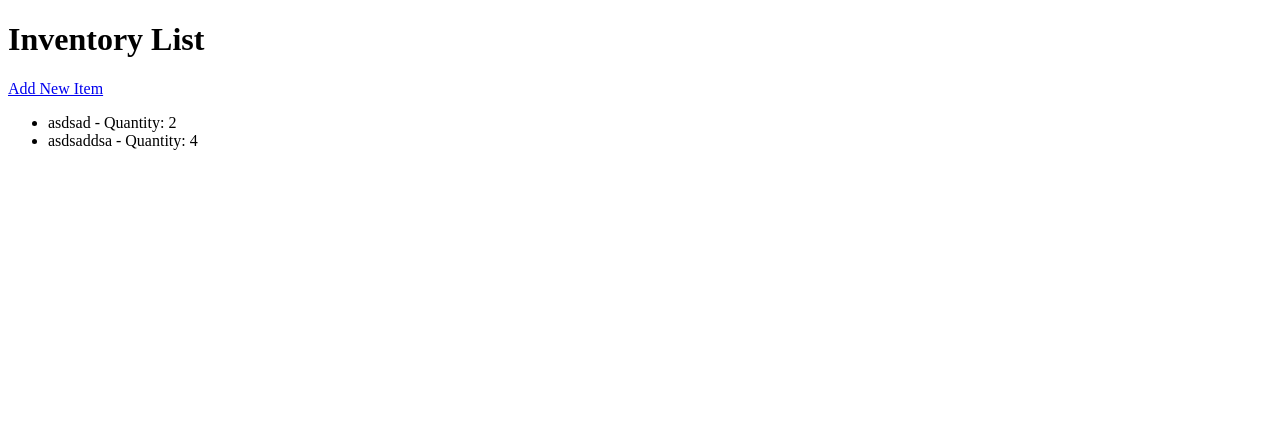
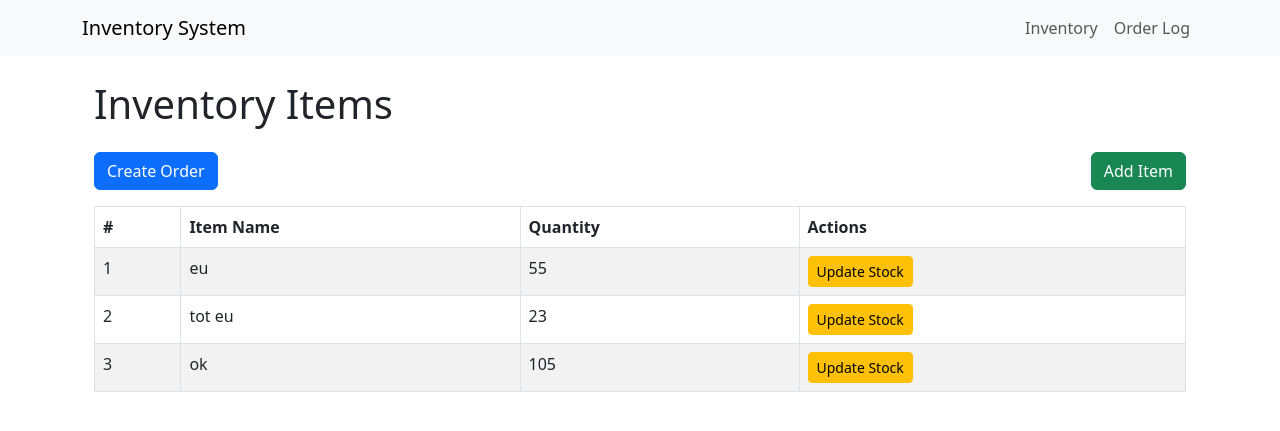
Before and after one commit to Andrei2313/django-inventory, a Django app: page /inventory/ in a window 1280 px wide. Shown: the top 431 px of the page. Run offline with Django 5.2, Linux system fonts and the light colour scheme; data comes from the database, SQL or seed files in the repository.

Commit message:
gui update 2

```diff
--- a/DjangoProject/settings.py
+++ b/DjangoProject/settings.py
@@ -56,7 +56,7 @@ ROOT_URLCONF = 'DjangoProject.urls'
 TEMPLATES = [
     {
         'BACKEND': 'django.template.backends.django.DjangoTemplates',
-        'DIRS': [],  # Keep empty unless you have custom global template folders
+        'DIRS': [],  # Ensure this points to any custom directories if needed
         'APP_DIRS': True,
         'OPTIONS': {
             'context_processors': [
@@ -68,6 +68,7 @@ TEMPLATES = [
         },
     },
 ]
+
 
 
 WSGI_APPLICATION = 'DjangoProject.wsgi.application'
--- a/inventory/models.py
+++ b/inventory/models.py
@@ -1,12 +1,39 @@
 from django.db import models
+from django.db.models import F
 
-class InventoryItem(models.Model):
+class Item(models.Model):
     name = models.CharField(max_length=100)
-    quantity = models.IntegerField()
-    description = models.TextField(blank=True, null=True)
-    last_updated = models.DateTimeField(auto_now=True)
+    quantity = models.PositiveIntegerField(default=0)
 
-class Notification(models.Model):
-    item = models.ForeignKey(InventoryItem, on_delete=models.CASCADE)
-    message = models.TextField()
+    def __str__(self):
+        return self.name
+
+    def is_low_stock(self):
+        # Resolve the value of quantity before comparing
+        item = Item.objects.get(pk=self.pk)
+        return item.quantity < 15
+
+
+
+class Order(models.Model):
+    item = models.ForeignKey(Item, on_delete=models.CASCADE, related_name='orders')
+    quantity = models.PositiveIntegerField()
     created_at = models.DateTimeField(auto_now_add=True)
+
+    def save(self, *args, **kwargs):
+        # Check if there is enough stock
+        if self.item.quantity < self.quantity:
+            raise ValueError("Not enough stock to fulfill the order.")
+
+        # Deduct the stock
+        self.item.quantity = F('quantity') - self.quantity
+        self.item.save()
+
+        # Check for low stock
+        if self.item.is_low_stock():
+            print(f"Alert: Stock for '{self.item.name}' is below 15!")
+
+        super().save(*args, **kwargs)
+
+    def __str__(self):
+        return f"Order of {self.quantity} {self.item.name}(s)"
--- a/inventory/templates/base.html
+++ b/inventory/templates/base.html
@@ -3,11 +3,31 @@
 <head>
     <meta charset="UTF-8">
     <meta name="viewport" content="width=device-width, initial-scale=1.0">
-    <title>Inventory Manager</title>
+    <title>Inventory System</title>
     <!-- Bootstrap CSS -->
     <link href="https://cdn.jsdelivr.net/npm/bootstrap@5.3.0/dist/css/bootstrap.min.css" rel="stylesheet">
 </head>
 <body>
-    {% block content %}{% endblock %}
+    <nav class="navbar navbar-expand-lg navbar-light bg-light">
+        <div class="container">
+            <a class="navbar-brand" href="/">Inventory System</a>
+            <div class="collapse navbar-collapse">
+                <ul class="navbar-nav ms-auto">
+                    <li class="nav-item">
+                        <a class="nav-link" href="{% url 'inventory_list' %}">Inventory</a>
+                    </li>
+                    <li class="nav-item">
+                        <a class="nav-link" href="{% url 'order_log' %}">Order Log</a>
+                    </li>
+                </ul>
+            </div>
+        </div>
+    </nav>
+    <div class="container my-4">
+        {% block content %}
+        {% endblock %}
+    </div>
+    <!-- Bootstrap JS -->
+    <script src="https://cdn.jsdelivr.net/npm/bootstrap@5.3.0/dist/js/bootstrap.bundle.min.js"></script>
 </body>
 </html>
--- a/inventory/templates/inventory/add_item.html
+++ b/inventory/templates/inventory/add_item.html
@@ -2,11 +2,11 @@
 
 {% block content %}
 <div class="container my-4">
-    <h1>Add New Item</h1>
+    <h1>Add Item</h1>
     <form method="post">
         {% csrf_token %}
         {{ form.as_p }}
-        <button type="submit" class="btn btn-success">Add Item</button>
+        <button type="submit" class="btn btn-primary">Add Item</button>
         <a href="{% url 'inventory_list' %}" class="btn btn-secondary">Cancel</a>
     </form>
 </div>
--- a/inventory/templates/inventory/inventory_list.html
+++ b/inventory/templates/inventory/inventory_list.html
@@ -1,15 +1,44 @@
-<!DOCTYPE html>
-<html>
-<head>
-    <title>Inventory List</title>
-</head>
-<body>
-    <h1>Inventory List</h1>
-    <a href="{% url 'add_inventory_item' %}">Add New Item</a>
-    <ul>
+{% extends 'base.html' %}
+
+{% block content %}
+<div class="container">
+    <h1 class="mb-4">Inventory Items</h1>
+    {% if low_stock_items %}
+    <div class="alert alert-warning">
+        <strong>Warning!</strong> The following items are low in stock:
+        <ul>
+            {% for item in low_stock_items %}
+            <li>{{ item.name }} ({{ item.quantity }} left)</li>
+            {% endfor %}
+        </ul>
+    </div>
+    {% endif %}
+    <div class="d-flex justify-content-between mb-3">
+        <a href="{% url 'create_order' %}" class="btn btn-primary">Create Order</a>
+        <a href="{% url 'add_item' %}" class="btn btn-success">Add Item</a>
+    </div>
+    <table class="table table-bordered table-striped">
+    <thead>
+        <tr>
+            <th>#</th>
+            <th>Item Name</th>
+            <th>Quantity</th>
+            <th>Actions</th>
+        </tr>
+    </thead>
+    <tbody>
         {% for item in items %}
-            <li>{{ item.name }} - Quantity: {{ item.quantity }}</li>
+        <tr>
+            <td>{{ forloop.counter }}</td>
+            <td>{{ item.name }}</td>
+            <td>{{ item.quantity }}</td>
+            <td>
+                <a href="{% url 'update_stock' item.pk %}" class="btn btn-warning btn-sm">Update Stock</a>
+            </td>
+        </tr>
         {% endfor %}
-    </ul>
-</body>
-</html>
+    </tbody>
+</table>
+
+</div>
+{% endblock %}
--- a/inventory/urls.py
+++ b/inventory/urls.py
@@ -2,6 +2,10 @@ from django.urls import path
 from . import views
 
 urlpatterns = [
-    path('', views.inventory_list, name='inventory_list'),  # Inventory List
-    path('add/', views.add_inventory_item, name='add_inventory_item'),  # Add Inventory Item
+    path('', views.inventory_list, name='inventory_list'),
+    path('add/', views.add_item, name='add_item'),
+    path('create-order/', views.create_order, name='create_order'),
+    path('log/', views.order_log, name='order_log'),
+path('update-stock/<int:pk>/', views.update_stock, name='update_stock'),
+
 ]
--- a/inventory/views.py
+++ b/inventory/views.py
@@ -1,19 +1,50 @@
 from django.shortcuts import render, redirect
-from .models import InventoryItem
-from .forms import InventoryItemForm
+from django.contrib import messages
+from .models import Item
+from .forms import ItemForm, OrderForm, UpdateStockForm
+from .models import Order
+from django.shortcuts import get_object_or_404
 
-# Inventory List View
-def inventory_list(request):
-    items = InventoryItem.objects.all()
-    return render(request, 'inventory/inventory_list.html', {'items': items})
-
-# Add Inventory Item View
-def add_inventory_item(request):
-    if request.method == 'POST':
-        form = InventoryItemForm(request.POST)
+def update_stock(request, pk):
+    item = get_object_or_404(Item, pk=pk)
+    if request.method == "POST":
+        form = UpdateStockForm(request.POST, instance=item)
         if form.is_valid():
             form.save()
-            return redirect('inventory_list')  # Redirect to the inventory list after saving
+            return redirect('inventory_list')
     else:
-        form = InventoryItemForm()
-    return render(request, 'inventory/add_inventory_item.html', {'form': form})
+        form = UpdateStockForm(instance=item)
+    return render(request, 'inventory/update_stock.html', {'form': form, 'item': item})
+
+def inventory_list(request):
+    items = Item.objects.all()
+    low_stock_items = items.filter(quantity__lt=15)
+    return render(request, 'inventory/inventory_list.html', {'items': items, 'low_stock_items': low_stock_items})
+
+def order_log(request):
+    orders = Order.objects.select_related('item').order_by('-created_at')  # Latest first
+    return render(request, 'inventory/order_log.html', {'orders': orders})
+def add_item(request):
+    if request.method == "POST":
+        form = ItemForm(request.POST)
+        if form.is_valid():
+            form.save()
+            return redirect('inventory_list')
+    else:
+        form = ItemForm()
+    return render(request, 'inventory/add_item.html', {'form': form})
+
+def create_order(request):
+    if request.method == 'POST':
+        form = OrderForm(request.POST)
+        if form.is_valid():
+            try:
+                form.save()
+                messages.success(request, "Order created successfully!")
+                return redirect('inventory_list')
+            except ValueError as e:
+                messages.error(request, str(e))
+    else:
+        form = OrderForm()
+
+    return render(request, 'inventory/create_order.html', {'form': form})
```
Also changed, not shown: inventory/admin.py (+8 -3 lines), inventory/forms.py (+13 -4 lines), inventory/templates/inventory/create_order.html (+13 -0 lines), inventory/templates/inventory/order_log.html (+27 -0 lines), inventory/templates/inventory/update_stock.html (+12 -0 lines), db.sqlite3, inventory/migrations/0002_item_remove_notification_item_order_and_more.py (added).
